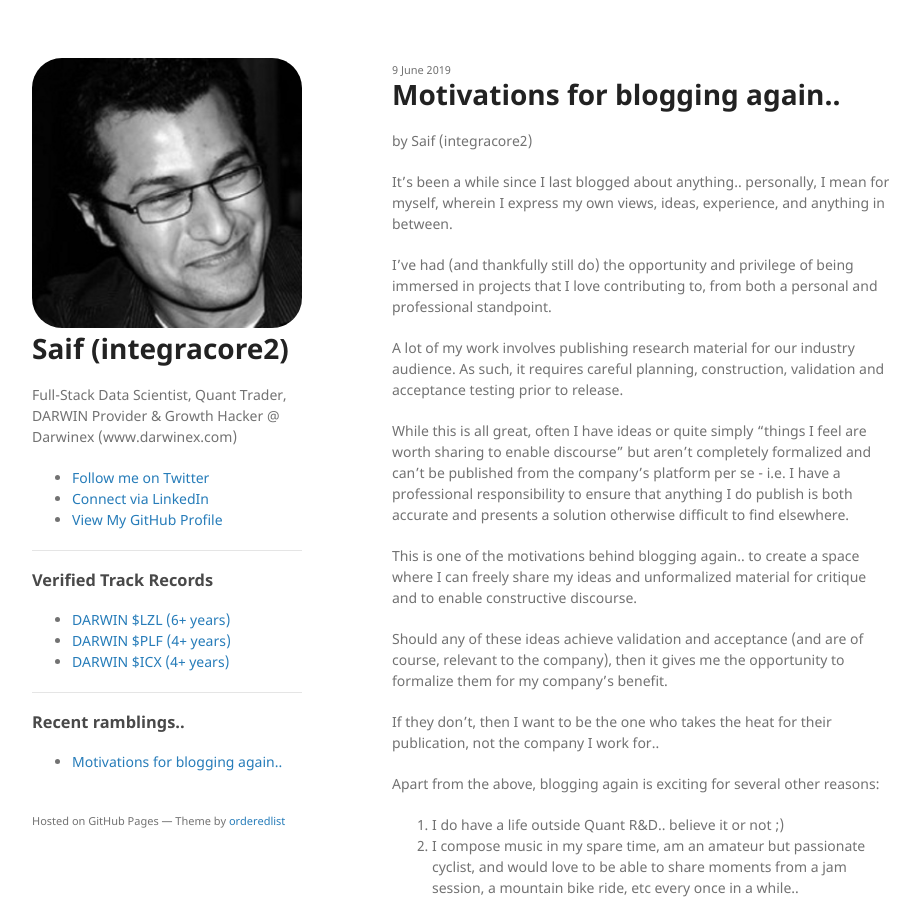
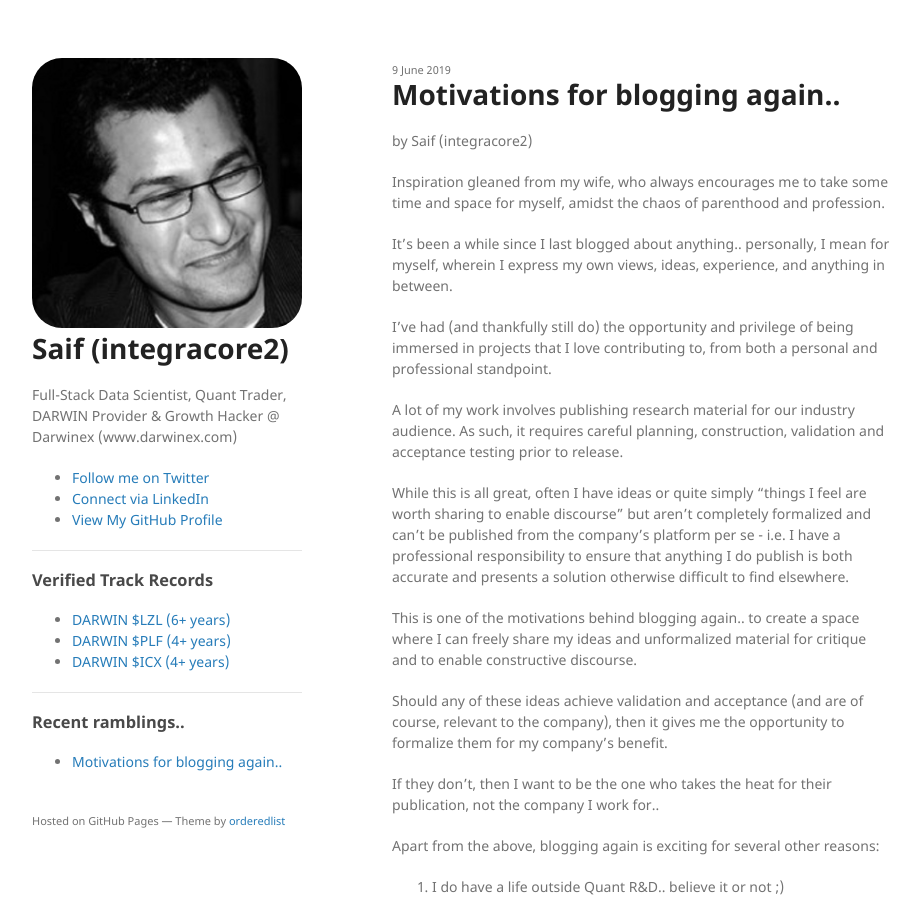
Before and after one commit to integracore2/integracore2.github.io, a Jekyll site: the page built from _posts/2019-06-09-coming-soon.md, in a window 1280 px wide and 900 px high. Shown: the whole window, without its empty margins (178-1098 px from the left). Built offline with Jekyll 4.4.1, drawn with Linux system fonts in a browser that asks for light colours.

Commit message:
Update coming-soon.md

```diff
--- a/_posts/2019-06-09-coming-soon.md
+++ b/_posts/2019-06-09-coming-soon.md
@@ -4,6 +4,8 @@ title: Motivations for blogging again..
 categories: [randomness]
 tags: []
 ---
+
+Inspiration gleaned from my wife, who always encourages me to take some time and space for myself, amidst the chaos of parenthood and profession.
 
 It’s been a while since I last blogged about anything.. personally, I mean for myself, wherein I express my own views, ideas, experience, and anything in between.
 
```
